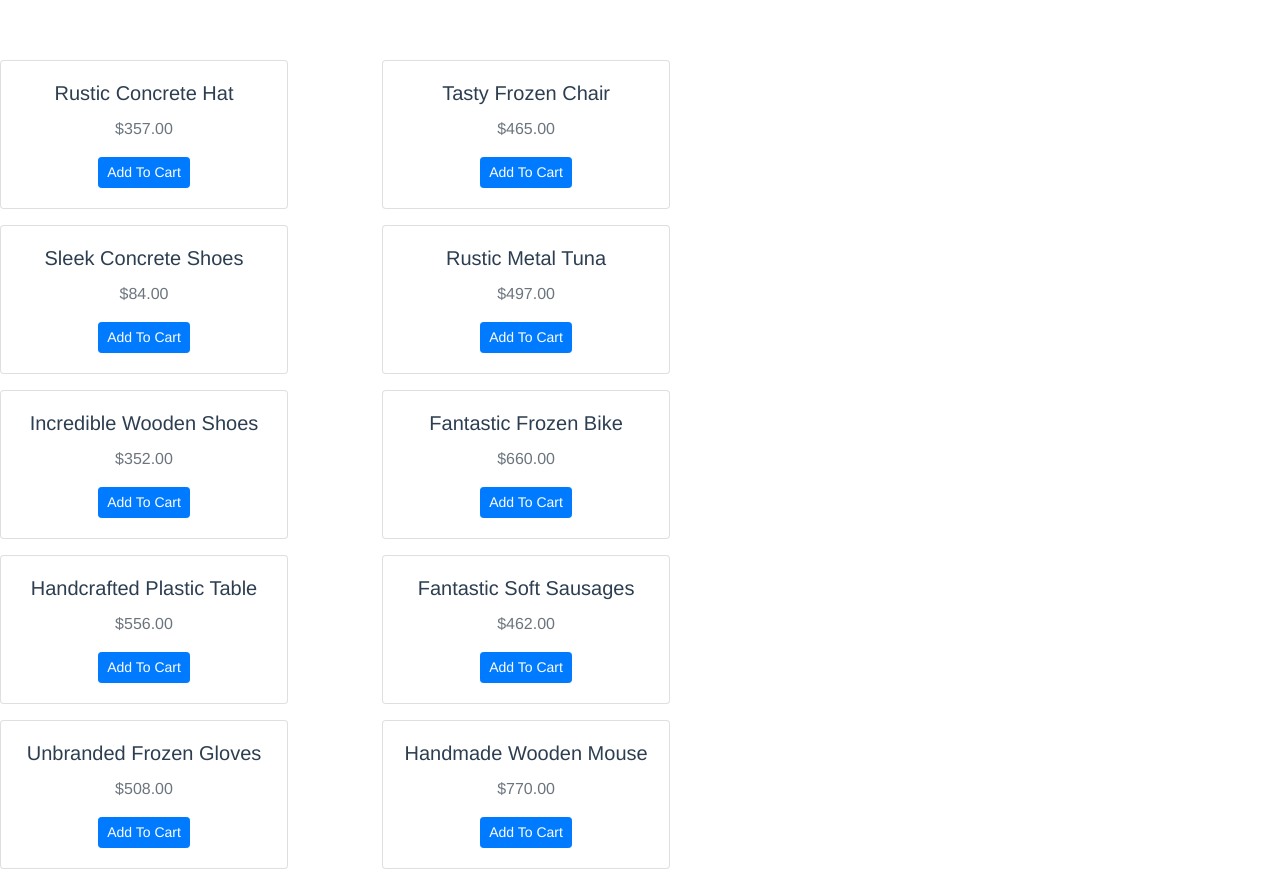
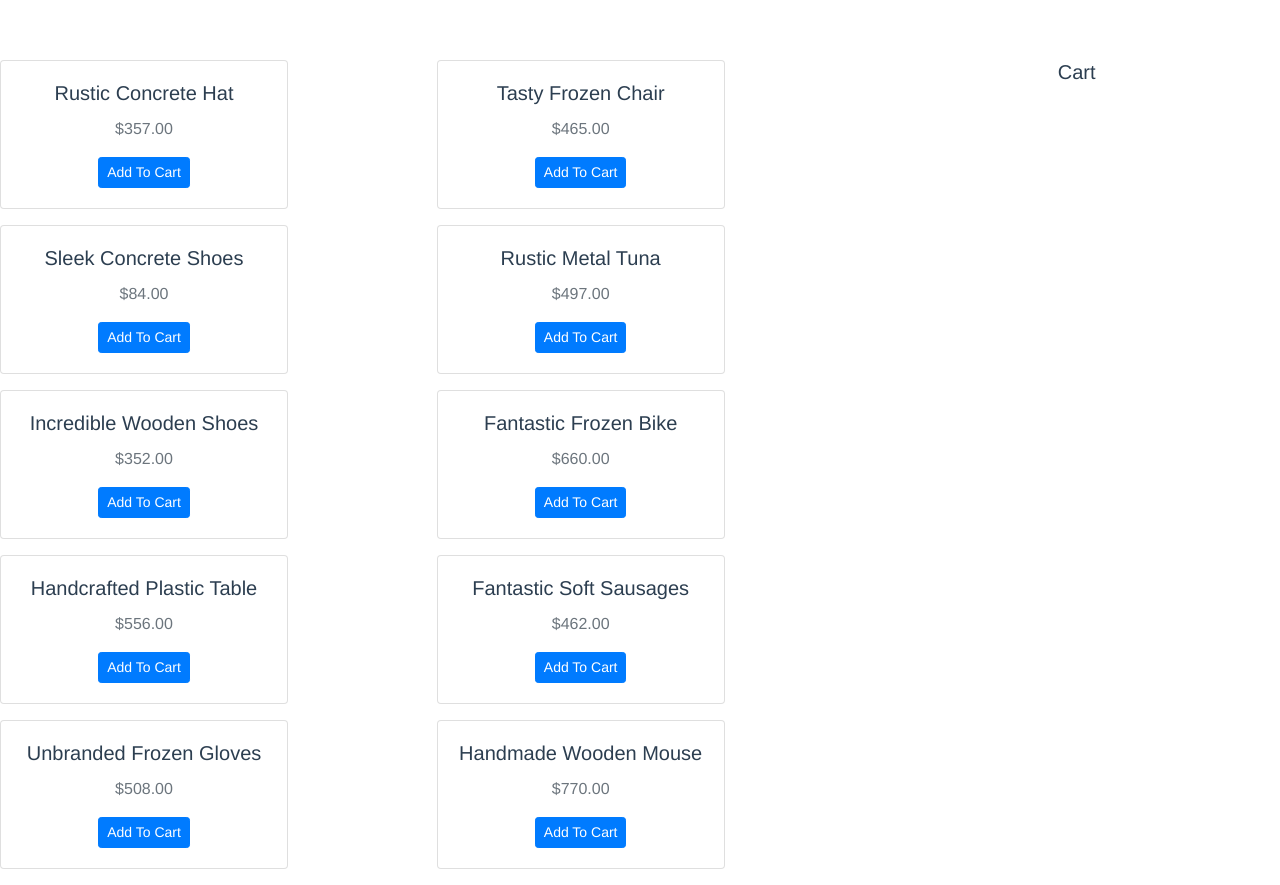
Before and after one commit to tinashy/lastvue, a Vue app in the folder last_vue_project/: page / in a window 1280 px wide. Built offline with nearby package versions, Linux system fonts and the light colour scheme.

Commit message:
show cart items and delete items from cart

```diff
--- a/last_vue_project/src/App.vue
+++ b/last_vue_project/src/App.vue
@@ -1,14 +1,20 @@
 <template>
   <div id="app">
     <div class="row">
-      <div class="col-md-7">
+      <div class="col-md-8">
         <div class="row">
           <div class="col-md-6" v-for="product in products" :key="product.id">
-            <product :isInCart="isInCart(product)" v-on:add-to-cart="addToCart(product)" :product="product" />
+            <Product :isInCart="isInCart(product)" v-on:add-to-cart="addToCart(product)" :product="product" />
           </div>
         </div>
       </div>
-      <div class="col-md-5"></div>
+      <div class="col-md-4">
+        <div class="row">
+          <div class="col">
+            <Cart v-on:remove-from-cart="removeFromCart($event)" :items="cart" />
+          </div>
+        </div>
+      </div>
     </div>
   </div>
 </template>
@@ -16,11 +22,13 @@
 <script>
 import Product from './components/Product.vue'
 import products from './products.json'
+import Cart from './components/Cart.vue'
 
 export default {
   name: 'app',
   components: {
-    Product
+    Product,
+    Cart
   },
   data() {
     return {
@@ -38,6 +46,9 @@ export default {
         return true
       }
       return false
+    },
+    removeFromCart(product) {
+      this.cart = this.cart.filter(item => item.id !== product.id)
     }
   }
 }
--- /dev/null
+++ b/last_vue_project/src/components/Cart.vue
@@ -0,0 +1,18 @@
+<template>
+    <div>
+        <h5>Cart</h5>
+        <ul class="list-group" v-for="item in items" :key="item.id">
+            <li class="list-group-item">
+                {{item.title}} - ${{item.price}}
+                <button @click="$emit('remove-from-cart', item)" type="button" class="btn btn-outline-danger btn-sm float-right">Remove From Cart</button>
+            </li>
+        </ul>
+    </div>
+</template>
+
+
+<script>
+export default {
+    props: ['items']
+}
+</script>
--- a/last_vue_project/src/components/Product.vue
+++ b/last_vue_project/src/components/Product.vue
@@ -3,7 +3,7 @@
         <div class="card-body">
             <h5 class="card-title">{{product.title}}</h5>
             <p class="card-text text-muted">${{product.price}}</p>
-            <button :disabled="isInCart" @click="$emit('add-to-cart', product)" class="btn btn-primary btn-sm">Add To Cart</button>
+            <button :disabled="isInCart" @click="$emit('add-to-cart', product)" class="btn btn-primary btn-sm">{{isInCart ? 'Added To Cart' : 'Add To Cart'}}</button>
         </div>
     </div>
 </template>
```
